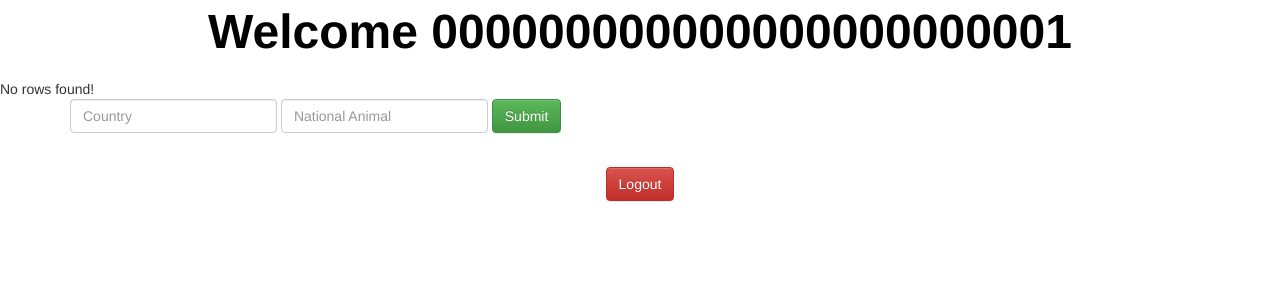
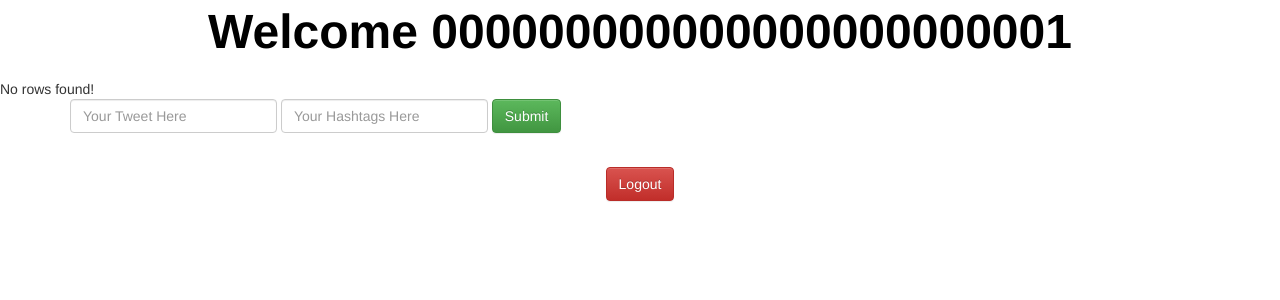
Before and after one commit to FinalProject1/Final-Project, a PHP site: page /edit.php in a window 1280 px wide. Shown: the part 125-425 px from the top of the page. Run offline with PHP 8.4, Linux system fonts and the light colour scheme; the visitor is signed in with stand-in values (Sample User, id 1); data that the repository does not hold is empty.

Commit message:
Change Country/National Animal to Tweet/Hashtags

```diff
--- a/edit.php
+++ b/edit.php
@@ -203,8 +203,8 @@
    	<form class="form-inline">
 	   	<div class="container">
 	        <form action="<?=$_SERVER['PHP_SELF']?>" method="post">
-	            <input class='form-control' placeholder='Country' type="text" name="country">
-	            <input class='form-control' placeholder='National Animal' type="text" name="animal">
+	            <input class='form-control' placeholder='Your Tweet Here' type="text" name="country">
+	            <input class='form-control' placeholder='Your Hashtags Here' type="text" name="animal">
 	            <input class='btn btn-success' type="submit" name="submit">
 	        </form>
 	    </div>
```
